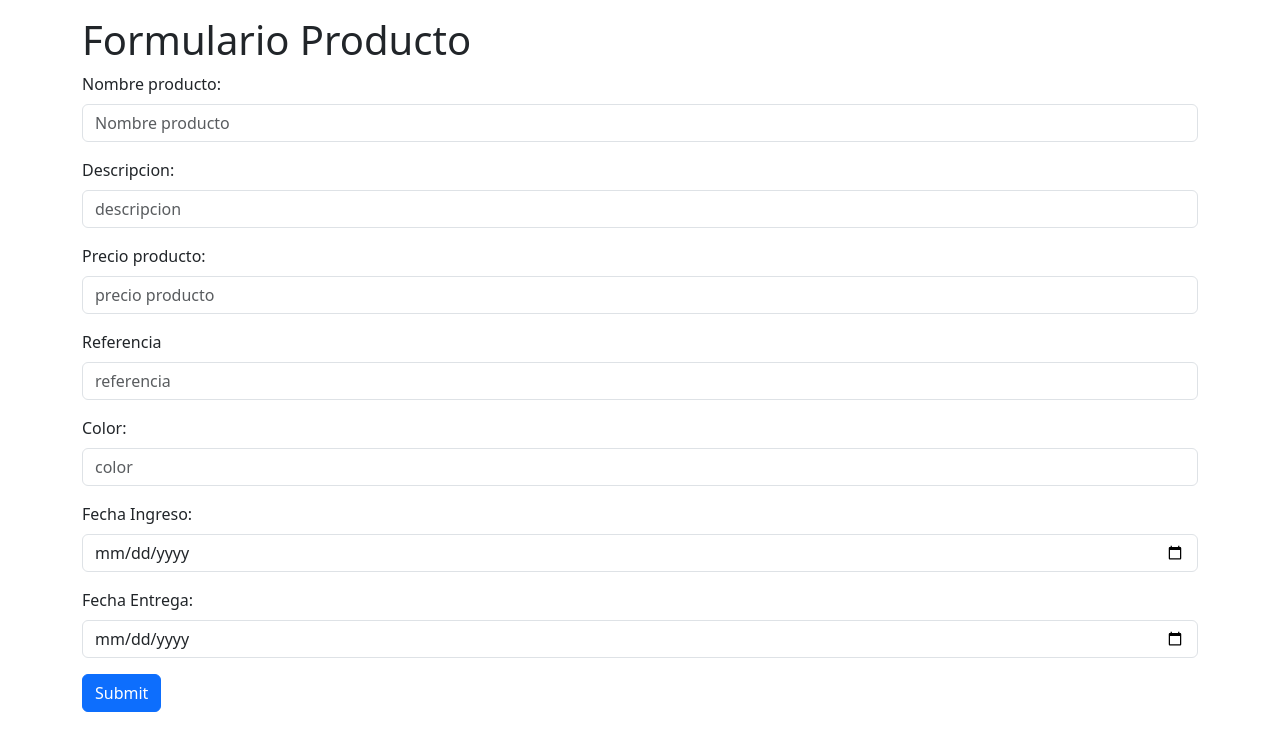
After one commit to Minimuhh/suministros-informaticos, a Flask app: template templates/form_productos.html in a window 1280 px wide. The commit adds this page. Shown: the top 751 px of the page. Run offline with Flask 3, Linux system fonts and the light colour scheme; the template is opened without the code that fills it, so the values that code supplies are empty.

Commit message:
08/20/2023 cambios en formulario producto

```diff
--- a/main.py
+++ b/main.py
@@ -123,6 +123,35 @@ def logout():
     return redirect(url_for('login'))
 
 
+@app.route("/form-product", methods=["GET", "POST"])
+@token_required
+def form_product(user):
+    if(request.method == 'GET'):
+        return render_template('form_productos.html')
+    elif(request.method == 'POST'):
+        nombre = request.form.get('nombreProducto')
+        description = request.form.get('descriptionProducto')
+        precio = request.form.get('precioProducto')
+        referencia = request.form.get('referenciaProducto')
+        color = request.form.get('colorProducto')
+        fecha_ingreso = request.form.get('fechaIngreso')
+        fecha_entrega = request.form.get('fechaEntrega')
+        producto = Producto(
+            nombre=nombre,
+            description=description,
+            precio=precio,
+            referencia=referencia,
+            color=color,
+            fecha_ingreso=fecha_ingreso,
+            fecha_entrega=fecha_entrega
+        )
+        connection.session.add(producto)
+        connection.session.commit()
+
+        return redirect(url_for('dashboard'))
+
+
+
 if __name__ == '__main__':
     connection.Base.metadata.create_all(connection.engine)
     app.run(debug=True)
--- a/templates/dashboard.html
+++ b/templates/dashboard.html
@@ -22,6 +22,9 @@
     <div style="text-align: center;">
         <button class="logout-button" onclick="logout()">Logout</button>
     </div>
+    <div style="text-align: center;">
+        <a href="/form-product">Agrega un producto</a>
+    </div>
 </div>
 <script>
     function logout() {
--- /dev/null
+++ b/templates/form_productos.html
@@ -0,0 +1,46 @@
+{% extends 'base.html' %}
+{% block title %} Formulario producto {% endblock%}
+{% block content %}
+<div class="container">
+
+    <h1 class="mt-3">Formulario Producto</h1>
+    <form method="post" action="/form-product">
+        <div class="mb-3">
+          <label for="nombreProducto" class="form-label">Nombre producto:</label>
+          <input type="text" class="form-control" id="nombreProducto" placeholder="Nombre producto" name="nombreProducto" required>
+          <!-- <div id="emailHelp" class="form-text">We'll never share your email with anyone else.</div> -->
+        </div>
+        <div class="mb-3">
+          <label for="descriptionProducto" class="form-label">Descripcion:</label>
+          <input type="text" class="form-control" id="descriptionProducto" placeholder="descripcion" name="descriptionProducto" required>
+        </div>
+        <div class="mb-3">
+            <label for="precioProducto" class="form-label">Precio producto:</label>
+            <input type="number" class="form-control" id="precioProducto" placeholder="precio producto" name="precioProducto" required>
+            <!-- <div id="emailHelp" class="form-text">We'll never share your email with anyone else.</div> -->
+        </div>
+        <div class="mb-3">
+            <label for="referenciaProducto" class="form-label">Referencia</label>
+            <input type="text" class="form-control" id="referenciaProducto" placeholder="referencia" name="referenciaProducto" required>
+            <!-- <div id="emailHelp" class="form-text">We'll never share your email with anyone else.</div> -->
+        </div>
+        <div class="mb-3">
+            <label for="colorProducto" class="form-label">Color:</label>
+            <input type="text" class="form-control" id="colorProducto" placeholder="color" name="colorProducto" required>
+            <!-- <div id="emailHelp" class="form-text">We'll never share your email with anyone else.</div> -->
+        </div>
+        <div class="mb-3">
+            <label for="fechaIngreso" class="form-label">Fecha Ingreso:</label>
+            <input type="date" class="form-control" id="fechaIngreso" name="fechaIngreso" required>
+            <!-- <div id="emailHelp" class="form-text">We'll never share your email with anyone else.</div> -->
+        </div>
+        <div class="mb-3">
+            <label for="fechaEntrega" class="form-label">Fecha Entrega:</label>
+            <input type="date" class="form-control" id="fechaEntrega" name="fechaEntrega">
+            <!-- <div id="emailHelp" class="form-text">We'll never share your email with anyone else.</div> -->
+        </div>
+
+        <button type="submit" class="btn btn-primary">Submit</button>
+      </form>
+</div>
+{% endblock %}
```
Also changed, not shown: 12 other files.
